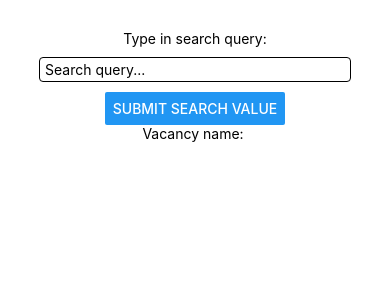
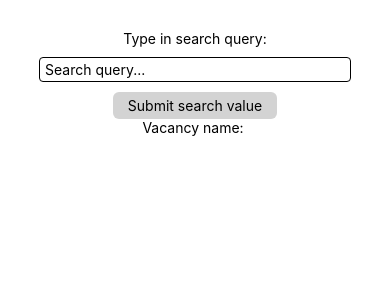
Before and after one commit to valentinmakov/hooks, a React Native app: screen / in a window 390 px wide. Shown: the top 300 px of the page. Built offline with nearby package versions, Linux system fonts and the light colour scheme.

Commit message:
Button appearance changed

```diff
--- a/App.tsx
+++ b/App.tsx
@@ -5,11 +5,11 @@ import React,
 } from 'react'
 
 import {
-  Button,
   SafeAreaView,
   StyleSheet,
   Text,
   TextInput,
+  TouchableOpacity,
   View,
   ViewStyle,
 } from 'react-native'
@@ -18,6 +18,7 @@ interface IStyles {
   safeAreaContainer: ViewStyle,
   container: ViewStyle,
   textInput: ViewStyle,
+  button: ViewStyle,
 }
 
 const queryUrl: string = 'https://api.hh.ru/vacancies?text='
@@ -58,10 +59,12 @@ const App: React.SFC = (): JSX.Element => {
           placeholder={'Search query...'}
           style={styles.textInput}
         />
-        <Button
-          title={'Submit search value'}
+        <TouchableOpacity
+          style={styles.button}
           onPress={() => setSubmitSearchValue(searchValue)}
-        />
+        >
+          <Text>Submit search value</Text>
+        </TouchableOpacity>
         <Text>{`Vacancy name: ${vacancy}`}</Text>
       </View>
     </SafeAreaView>
@@ -87,6 +90,12 @@ const styles = StyleSheet.create<IStyles>({
     borderWidth: 1,
     borderRadius: 4,
   },
+  button: {
+    backgroundColor: '#d3d3d3',
+    paddingHorizontal: 15,
+    paddingVertical: 5,
+    borderRadius: 6,
+  },
 })
 
 export default App
```
